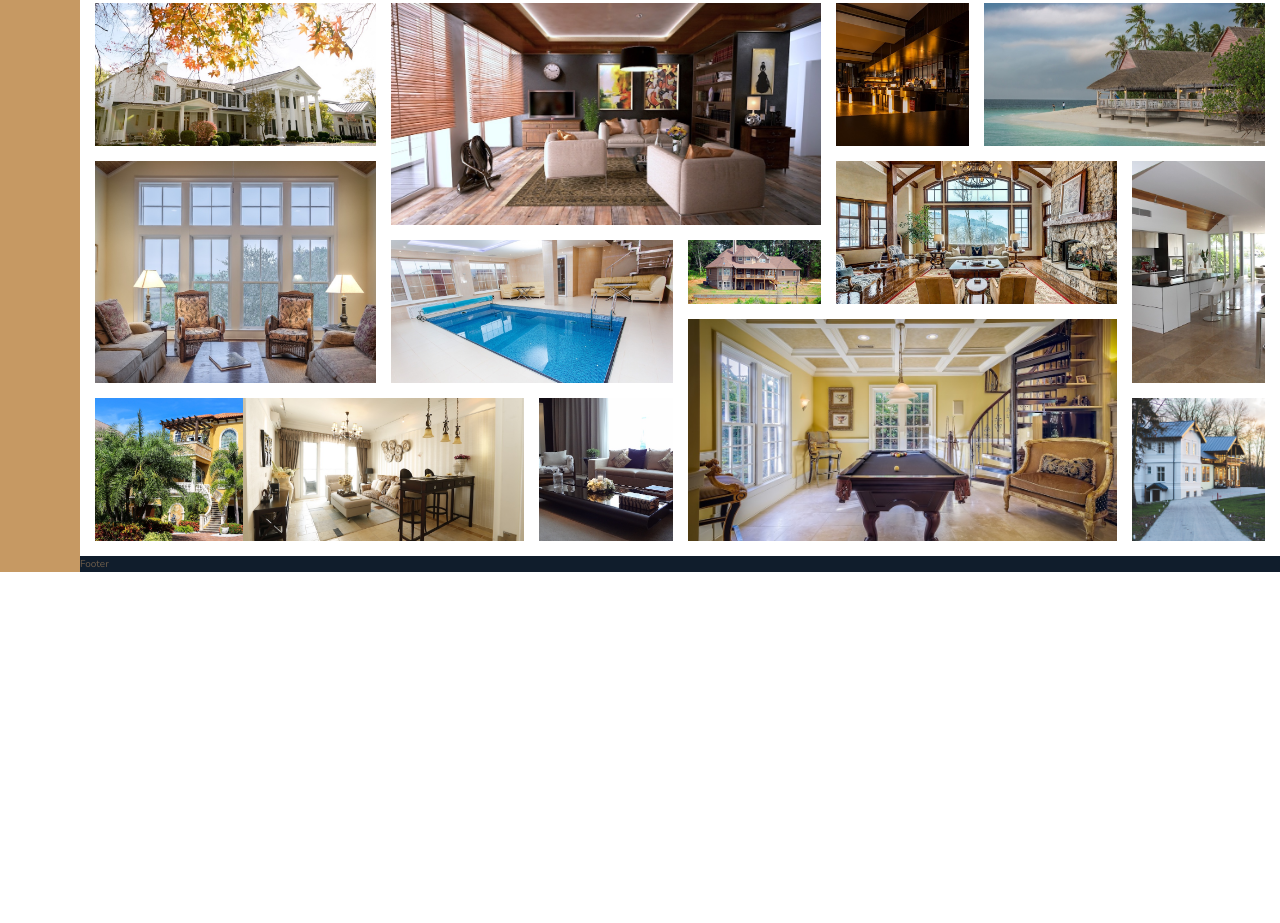
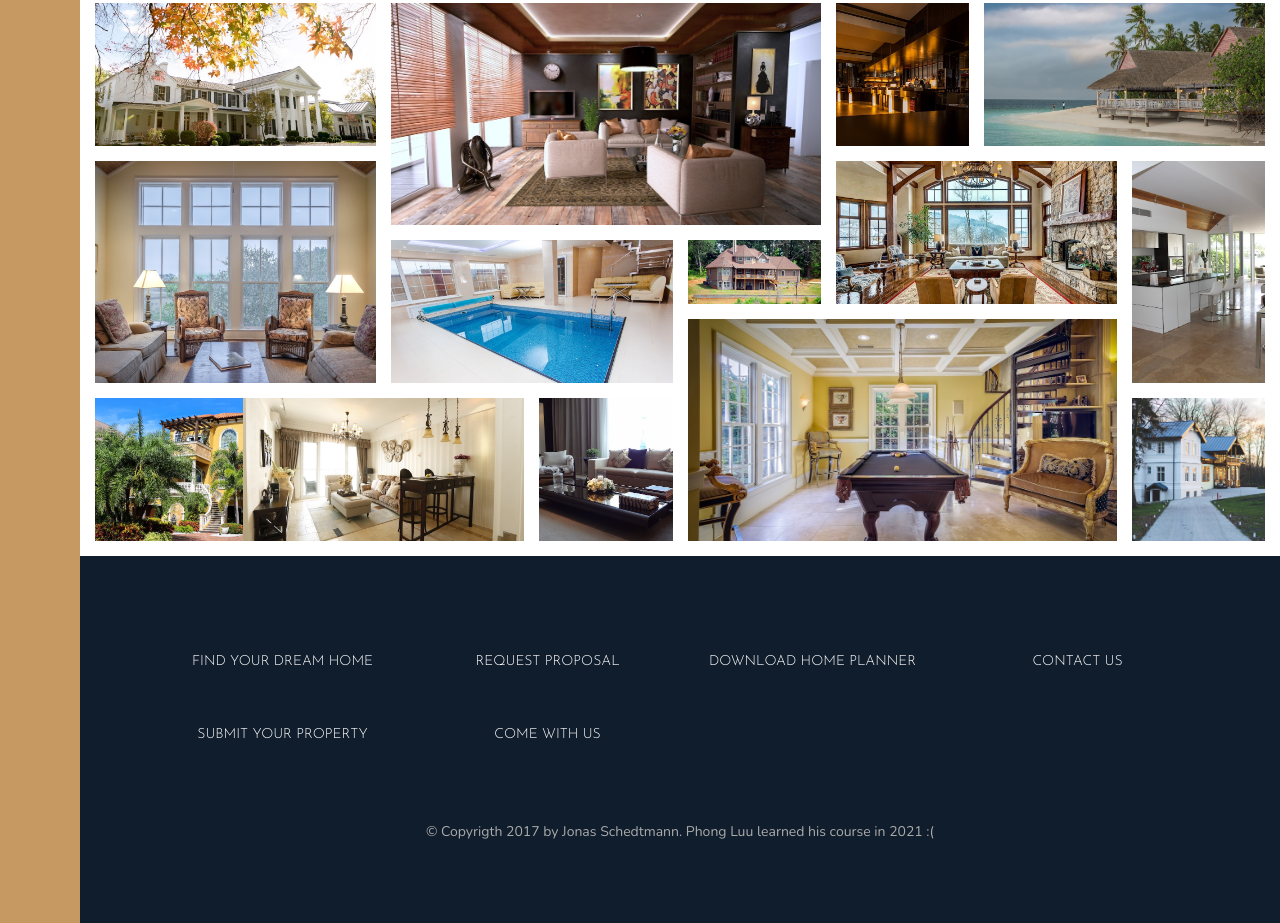
Before and after one commit to phongluudn1997/3-NEXTER, a website: page index.html in a window 1280 px wide. Shown: the part 3084-4007 px from the top of the page. Before the commit the page ends 3656 px from the top, so only its background shows below. Drawn offline with nearby package versions, Linux system fonts and the light colour scheme.

Commit message:
finished: footer

```diff
--- a/index.html
+++ b/index.html
@@ -338,6 +338,31 @@
         <img src="img/gal-14.jpeg" alt="Gallery image 1" class="gallery__img" />
       </figure>
     </div>
-    <footer class="footer">Footer</footer>
+    <footer class="footer">
+      <ul class="nav">
+        <li class="nav__item">
+          <a href="#" class="nav__link">Find your dream home</a>
+        </li>
+        <li class="nav__item">
+          <a href="#" class="nav__link">Request proposal</a>
+        </li>
+        <li class="nav__item">
+          <a href="#" class="nav__link">Download home planner</a>
+        </li>
+        <li class="nav__item">
+          <a href="#" class="nav__link">Contact us</a>
+        </li>
+        <li class="nav__item">
+          <a href="#" class="nav__link">Submit your property</a>
+        </li>
+        <li class="nav__item">
+          <a href="#" class="nav__link">Come with us</a>
+        </li>
+      </ul>
+      <p class="copyright">
+        &copy; Copyrigth 2017 by Jonas Schedtmann. Phong Luu learned his course
+        in 2021 :(
+      </p>
+    </footer>
   </body>
 </html>
--- a/sass/_footer.scss
+++ b/sass/_footer.scss
@@ -1,4 +1,41 @@
 .footer {
   background-color: $color-secondary;
   grid-column: full-start / full-end;
+  padding: 8rem;
 }
+
+.nav {
+  list-style: none;
+  display: grid;
+  grid-template-columns: repeat(auto-fit, minmax(20rem, 1fr));
+  grid-gap: 2rem;
+
+  &__link:link,
+  &__link:visited {
+    font-size: 1.4rem;
+    color: white;
+    text-decoration: none;
+    font-family: $font-display;
+    text-transform: uppercase;
+
+    display: block;
+    padding: 1.5rem;
+    text-align: center;
+
+    transition: all 0.2s;
+  }
+
+  &__link:hover,
+  &__link:active {
+    background-color: rgba(#fff, 0.05);
+    transform: translateY(-0.5rem);
+  }
+}
+
+.copyright {
+  font-size: 1.4rem;
+  color: $color-grey-light-2;
+  margin: 6rem auto 0;
+  width: 70%;
+  text-align: center;
+}
```
Also changed, not shown: css/style.css.
